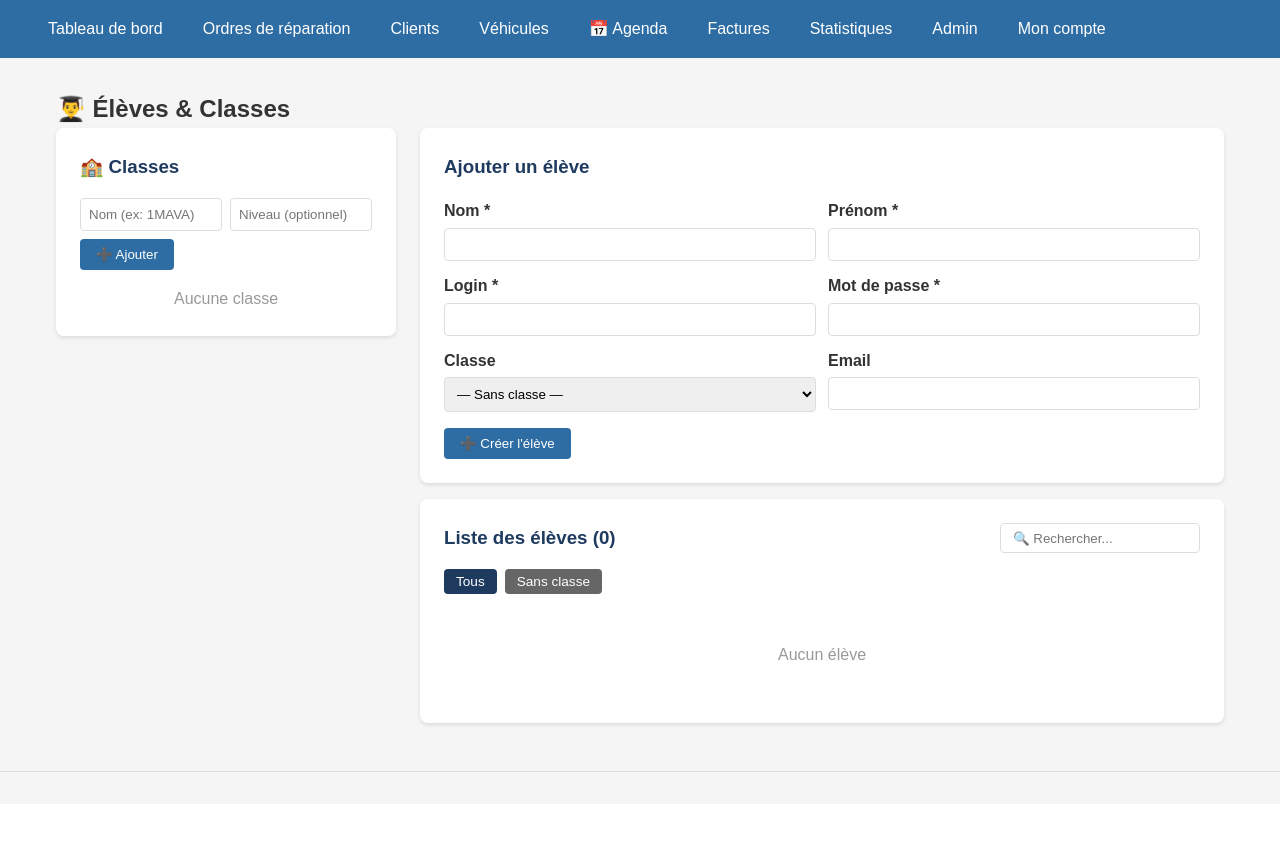
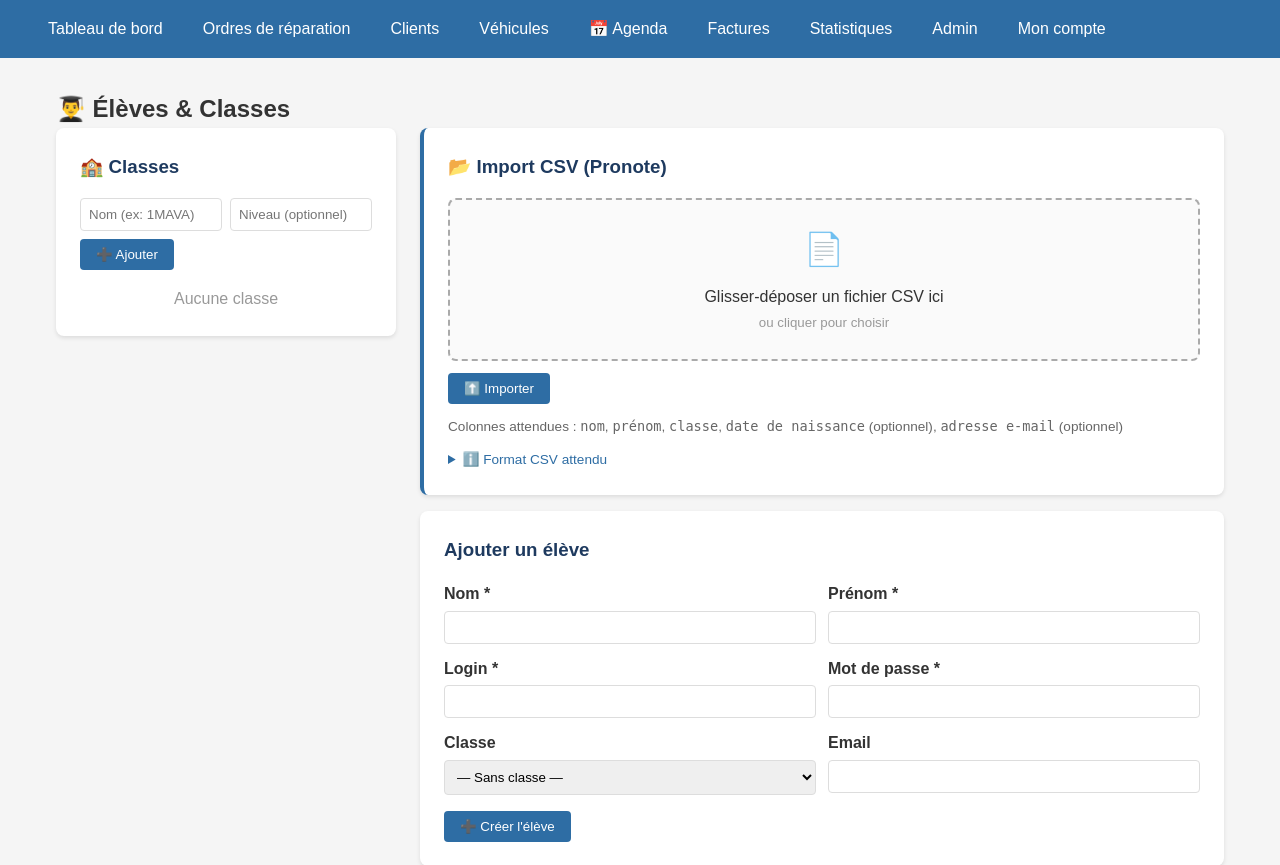
Before and after one commit to cv2b79/meca-auto, a Flask app: page /settings/eleves in a window 1280 px wide. Shown: the part 70-935 px from the top of the page. Before the commit the page ends 842 px from the top, so only its background shows below. Run offline with Flask 3, Linux system fonts and the light colour scheme; a user stored in the database is signed in; data comes from the database, SQL or seed files in the repository; data that the repository does not hold is empty.

Commit message:
Import CSV élèves depuis page enseignant : drag & drop, détection auto séparateur, login unique

```diff
--- a/app/routes/settings.py
+++ b/app/routes/settings.py
@@ -418,6 +418,89 @@ def eleves():
                 _cascade_delete_user(u)
                 Log.log(current_user, 'delete_eleve', f'Élève supprimé : {nom_eleve}', 'User', uid)
                 flash(f'Élève « {nom_eleve} » supprimé', 'success')
+
+        elif action == 'import_csv':
+            import csv, io
+            file = request.files.get('file')
+            if not file or file.filename == '':
+                flash('Aucun fichier sélectionné', 'error')
+                return redirect(url_for('settings.eleves'))
+            if not file.filename.lower().endswith('.csv'):
+                flash('Le fichier doit être au format CSV', 'error')
+                return redirect(url_for('settings.eleves'))
+
+            content = file.read().decode('utf-8-sig').splitlines()  # utf-8-sig gère le BOM
+            if not content:
+                flash('Fichier vide', 'error')
+                return redirect(url_for('settings.eleves'))
+
+            # Détection automatique du séparateur
+            first_line = content[0]
+            delimiter = ';' if first_line.count(';') >= first_line.count(',') else ','
+            reader = csv.DictReader(content, delimiter=delimiter)
+
+            count = 0
+            skipped = 0
+            errors = []
+
+            for i, row in enumerate(reader, 1):
+                try:
+                    nom       = (row.get('nom') or row.get('Nom') or row.get('NOM') or '').strip()
+                    prenom    = (row.get('prénom') or row.get('prenom') or row.get('Prénom')
+                                 or row.get('Prenom') or row.get('PRÉNOM') or '').strip()
+                    ddn       = (row.get('date de naissance') or row.get('ddn') or row.get('DDN')
+                                 or row.get('Date de naissance') or '').strip()
+                    classe_nom = (row.get('classe') or row.get('Classe') or row.get('CLASSE') or '').strip()
+                    email     = (row.get('adresse e-mail') or row.get('adresse email')
+                                 or row.get('email') or row.get('Email') or '').strip()
+
+                    if not nom or not prenom:
+                        errors.append(f"Ligne {i} : nom ou prénom manquant")
+                        continue
+
+                    # Classe : créer si inexistante
+                    classe_id = None
+                    if classe_nom:
+                        cls = Classe.query.filter_by(nom=classe_nom).first()
+                        if not cls:
+                            cls = Classe(nom=classe_nom, actif=True)
+                            db.session.add(cls)
+                            db.session.flush()
+                        classe_id = cls.id
+
+                    # Login : 3 lettres prénom + 3 lettres nom
+                    base_login = (prenom.split()[0][:3] + nom[:3]).lower()
+                    base_login = ''.join(c for c in base_login if c.isalnum())
+                    login = base_login
+                    suffix = 1
+                    while User.query.filter_by(login=login).first():
+                        login = f"{base_login}{suffix}"
+                        suffix += 1
+
+                    # Mot de passe : DDN sans séparateurs, sinon login
+                    if ddn:
+                        pw = ddn.replace('-', '').replace('/', '').replace('.', '')
+                        password = pw if len(pw) == 8 else login
+                    else:
+                        password = login
+
+                    u = User(nom=nom, prenom=prenom, login=login,
+                             email=email or None, role='eleve',
+                             actif=True, classe_id=classe_id)
+                    u.set_password(password)
+                    db.session.add(u)
+                    count += 1
+
+                except Exception as e:
+                    errors.append(f"Ligne {i} : {str(e)}")
+
+            db.session.commit()
+            Log.log(current_user, 'import_eleves', f'{count} élève(s) importé(s) via CSV')
+
+            if count:
+                flash(f'✅ {count} élève(s) importé(s) avec succès', 'success')
+            if errors:
+                flash(f'⚠️ {len(errors)} ligne(s) ignorée(s) : {" | ".join(errors[:3])}{"..." if len(errors) > 3 else ""}', 'warning')
 
         return redirect(url_for('settings.eleves'))
 
--- a/app/templates/settings/eleves.html
+++ b/app/templates/settings/eleves.html
@@ -71,6 +71,43 @@
 
   <!-- ══════════════════ ÉLÈVES ══════════════════ -->
   <div>
+
+    <!-- Import CSV -->
+    <div class="card" style="margin-bottom:1rem; border-left:4px solid #2E6DA4;">
+      <h3 style="margin-top:0;">📂 Import CSV (Pronote)</h3>
+      <form method="POST" enctype="multipart/form-data" id="importForm">
+        <input type="hidden" name="action" value="import_csv">
+        <div id="dropZone" style="border:2px dashed #aaa; border-radius:8px; padding:1.5rem; text-align:center; cursor:pointer; transition:border-color .2s; background:#fafafa;"
+             onclick="document.getElementById('csvFile').click()"
+             ondragover="event.preventDefault(); this.style.borderColor='#2E6DA4';"
+             ondragleave="this.style.borderColor='#aaa';"
+             ondrop="handleDrop(event)">
+          <div style="font-size:2rem; margin-bottom:.5rem;">📄</div>
+          <div id="dropLabel">Glisser-déposer un fichier CSV ici<br><small style="color:#999;">ou cliquer pour choisir</small></div>
+          <input type="file" name="file" id="csvFile" accept=".csv" style="display:none;" onchange="handleFile(this)">
+        </div>
+        <div style="margin-top:.75rem; display:flex; gap:.75rem; align-items:center; flex-wrap:wrap;">
+          <button type="submit" class="btn" id="importBtn" disabled>⬆️ Importer</button>
+          <span style="color:#666; font-size:.85rem;">
+            Colonnes attendues : <code>nom</code>, <code>prénom</code>, <code>classe</code>, <code>date de naissance</code> (optionnel), <code>adresse e-mail</code> (optionnel)
+          </span>
+        </div>
+      </form>
+      <details style="margin-top:.75rem;">
+        <summary style="cursor:pointer; color:#2E6DA4; font-size:.85rem;">ℹ️ Format CSV attendu</summary>
+        <div style="background:#f5f8fc; padding:.75rem; border-radius:4px; margin-top:.5rem; font-size:.85rem;">
+          <strong>Séparateur :</strong> <code>;</code> ou <code>,</code> (détecté automatiquement)<br>
+          <strong>Encodage :</strong> UTF-8 (export Pronote par défaut)<br>
+          <strong>Login généré :</strong> 3 lettres prénom + 3 lettres nom (ex: <code>mar.dup</code> → <code>mardup</code>)<br>
+          <strong>Mot de passe :</strong> date de naissance sans séparateurs (ex: <code>15032008</code>), sinon login<br>
+          <br>
+          <strong>Exemple :</strong><br>
+          <code>nom;prénom;classe;date de naissance;adresse e-mail</code><br>
+          <code>DUPONT;Martin;1MAVA;15/03/2008;martin@lycee.fr</code>
+        </div>
+      </details>
+    </div>
+
     <div class="card">
       <h3 style="margin-top:0;">Ajouter un élève</h3>
       <form method="POST">
@@ -244,6 +281,27 @@
 </div>
 
 <script>
+// ── Import CSV ──────────────────────────────────────────────
+function handleFile(input) {
+    const file = input.files[0];
+    if (!file) return;
+    document.getElementById('dropLabel').innerHTML =
+        `<strong style="color:#2E6DA4;">📄 ${file.name}</strong><br><small style="color:#999;">${(file.size/1024).toFixed(1)} Ko</small>`;
+    document.getElementById('dropZone').style.borderColor = '#2E6DA4';
+    document.getElementById('importBtn').disabled = false;
+}
+function handleDrop(e) {
+    e.preventDefault();
+    document.getElementById('dropZone').style.borderColor = '#aaa';
+    const file = e.dataTransfer.files[0];
+    if (!file) return;
+    const dt = new DataTransfer();
+    dt.items.add(file);
+    document.getElementById('csvFile').files = dt.files;
+    handleFile(document.getElementById('csvFile'));
+}
+
+// ── Édition élève ───────────────────────────────────────────
 function openEditModal(id, nom, prenom, login, email, classeId) {
     document.getElementById('edit_id').value = id;
     document.getElementById('edit_nom').value = nom;
```
